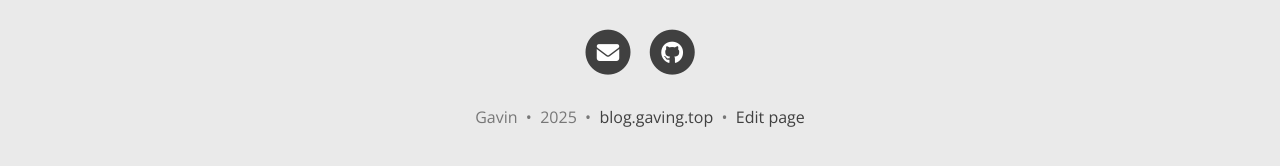
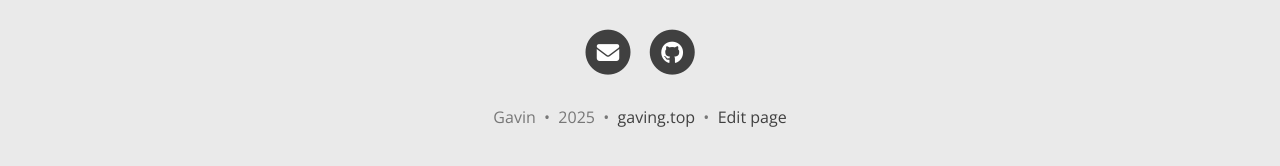
Before and after one commit to gaving2016/gaving2016.github.io, a Jekyll site: the page built from index.html, in a window 1280 px wide and 900 px high, scrolled down 905 px. Shown: the part 711-877 px from the top of the window. Built offline with Jekyll 4.4.1, drawn with Linux system fonts in a browser that asks for light colours; the list of posts is cut into pages by our own code; comment, search, counter and statistics services are not loaded.

Commit message:
modify config

```diff
--- a/_config.yml
+++ b/_config.yml
@@ -24,7 +24,7 @@
 #  Resources:
 #    - Beautiful Jekyll: "https://beautifuljekyll.com"
 #    - Learn markdown: "https://www.markdowntutorial.com/"
-  Author's home: "http://blog.gaving.top"
+  Author's home: "http://gaving.top"
 
 ################
 # --- Logo --- #
@@ -100,7 +100,7 @@
 
 # How to display the link to your website in the footer
 # Remove this if you don't want a link in the footer
-url-pretty: "blog.gaving.top"
+url-pretty: "gaving.top"
 
 # Add the website title to the title of every page
 title-on-all-pages: true
```
Also changed, not shown: 1 other file.
